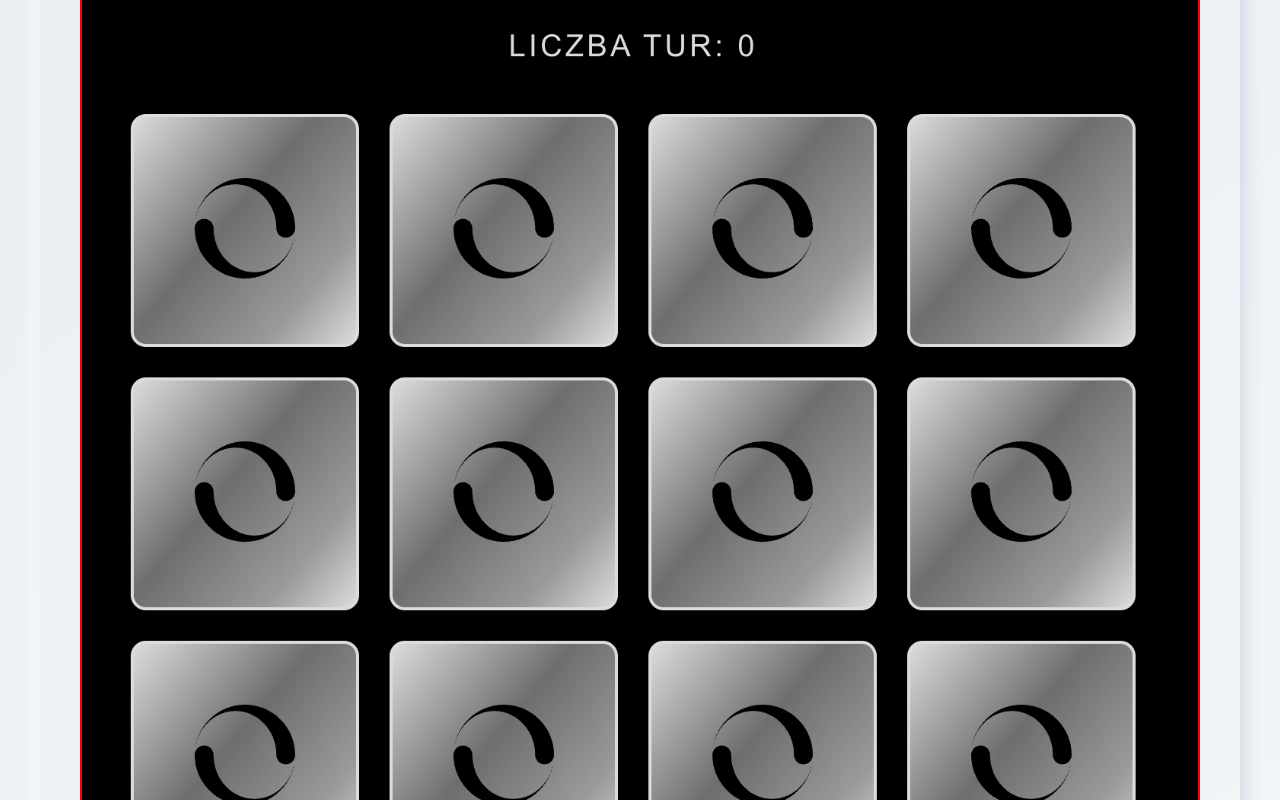
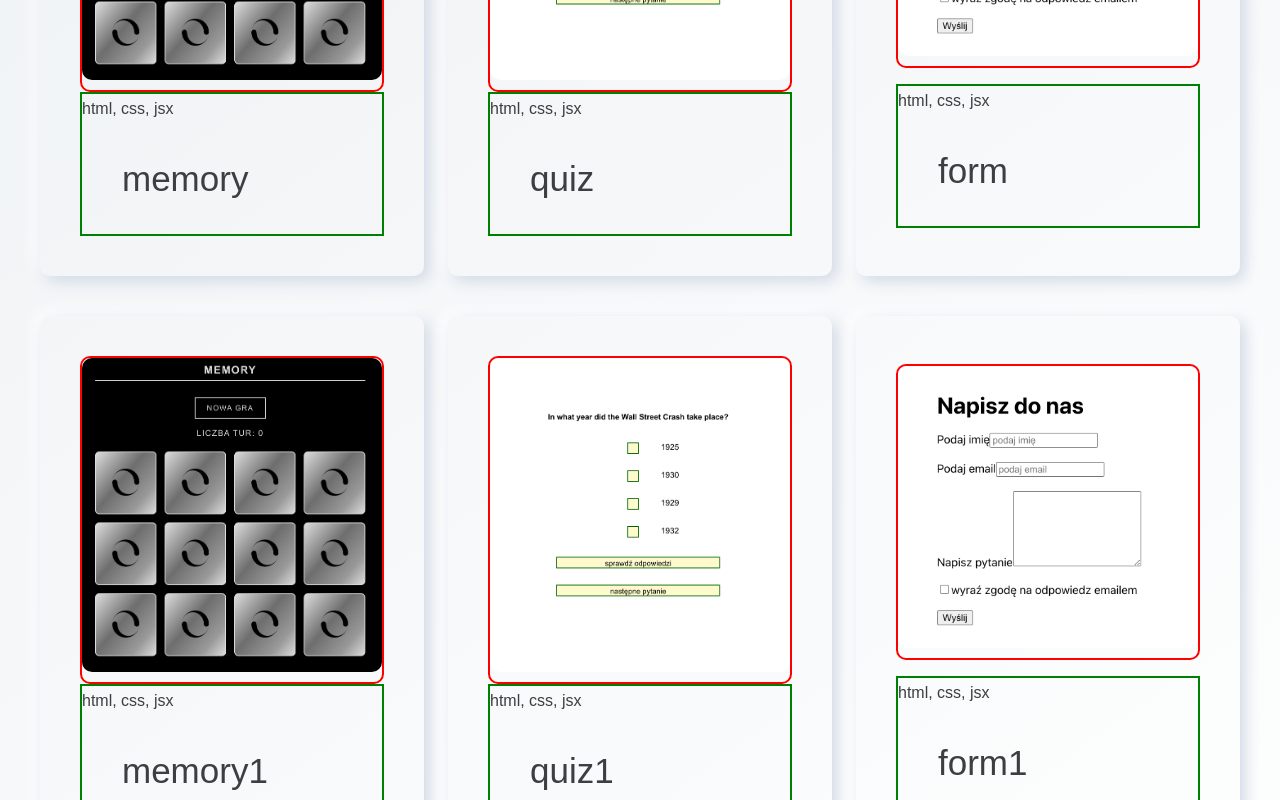
Before and after one commit to F-Agata/portfolio, a React (Create React App) app: page / in a window 1280 px wide. Shown: the part 2040-2840 px from the top of the page. Built offline with nearby package versions, Linux system fonts and the light colour scheme.

Commit message:
wip style

```diff
--- a/src/components/mainPortfolio/MainPortfolio.js
+++ b/src/components/mainPortfolio/MainPortfolio.js
@@ -1,8 +1,6 @@
 import React, {useState, useEffect} from 'react'
 import styled from 'styled-components'
-import { useMediaQuery } from 'react-responsive'
 
-import WrappMPOneItem from "../../styles/WrappMPOneItem";
 import MPText from "../../styles/MPText";
 import TitleOfSection from "../../styles/TitleOfSection";
 
@@ -28,10 +26,27 @@ const portfolioArray = [
     id: 'form',
     photo: form,
     skills: "html, css, jsx",
-  }
+  },
+    {
+        name: 'memory1',
+        id: 'memory1',
+        photo: memory,
+        skills: "html, css, jsx",
+    },
+    {
+        name: 'quiz1',
+        id: 'quiz1',
+        photo: quiz,
+        skills: "html, css, jsx",
+    },
+    {
+        name: 'form1',
+        id: 'form1',
+        photo: form,
+        skills: "html, css, jsx",
+    }
 ]
 
-// { setIsActiveProject({...isActiveProjects, [`isActiveProject${index+1}`]: true }) }
 
 const MainPortfolio = () => {
 
@@ -54,9 +69,7 @@ const MainPortfolio = () => {
           });}
 
 
-  const showDecorationLine = useMediaQuery({ query: '(min-width: 1080px)' })
-
-  const oneProject = portfolioArray.map((item, index) => {
+   const oneProject = portfolioArray.map((item, index) => {
 
   const isActive = isActiveProjects[`isActiveProject${index + 1}`]
 
@@ -69,8 +82,10 @@ const MainPortfolio = () => {
                   <WrappImgPF>
                       <ImgPF src={item.photo} />
                   </WrappImgPF>
-                  <MPText>{item.skills}</MPText>
-                  <TitleOfSection>{item.name}</TitleOfSection>
+                  <WrappInfo>
+                      <MPText>{item.skills}</MPText>
+                     <TitleOfSection>{item.name}</TitleOfSection>
+                  </WrappInfo>
               </WrappOneProject>
           )
       }
@@ -96,32 +111,77 @@ const WrappMainPortfolio = styled.section`
   flex-direction: column;
   align-items: center;
   //border: limegreen solid 2px;
-  @media (min-width: 992px) {
-     }`
+  @media (min-width: 700px) {
+    flex-direction: row;
+    flex-wrap: wrap;
+    justify-content: space-between;
+  }
+  `
 
 const WrappOneProject = styled.div`
+  width: 100%;
   margin: 0 0 40px 0px;
   box-shadow: ${props => props.theme.shadows.shadowWhite};
   bbackground: ${props => props.dataIsActiv ? props.theme.colors.colorPrimary : props.theme.gradients.gradientBox};order-radius: 5px;
   display: flex;
   flex-direction: column;
   flex-wrap: wrap;
+  justify-content: center;
+  align-items: center;
   padding: 40px;
-  //border: 2px solid red;
-  //align-self: stretch;
+  align-self: center;
+  border-radius: 10px;
+  //border: 2px solid pink;
+  @media (min-width: 550px) {
+     width: 80%;
+  }
+  @media (min-width: 700px) {
+    flex-direction: row;
+    width: 49%;
+    justify-content: space-between;
+    align-self: stretch;
+  }
+  @media (min-width: 900px) {
+    width: 46%;
+  }
   @media (min-width: 1080px) {
-
+    width: 32%;
   }
-\`
-
-  `
-
+     `
 
 const WrappImgPF = styled.div`
+  width: 100%;
   border: 2px solid red;
-  border-radius: 5px;
+  border-radius: 10px;
+  //@media (min-width: 600px) {
+  //  width: 49%;
+  //    }
+  //@media (min-width: 900px) {
+  //  width: 100%;
+  //}
+  //@media (min-width: 1080px) {
+  //  width: 49%;
+  //}
+
 `
 
 const ImgPF = styled.img`
+border-radius: 10px;
 width: 100%;
-height: 100%;`
+height: 100%;
+`
+
+const WrappInfo = styled.div `
+  width: 100%;
+  border: 2px solid green;
+  //@media (min-width: 600px) {
+  //  width: 49%;
+  //    }
+  //@media (min-width: 900px) {
+  //  width: 100%;
+  //}
+  //@media (min-width: 1080px) {
+  //  width: 49%;
+  //}
+
+`
--- a/src/styles/WrappMPOneItem.js
+++ b/src/styles/WrappMPOneItem.js
@@ -4,7 +4,7 @@ const WrappMPOneItem = styled.div`
   margin: 0 0 40px 0px ;
   box-shadow: ${props => props.theme.shadows.shadowWhite};
   background: ${props => props.theme.gradients.gradientBox};
-  border-radius: 5px;
+  border-radius: 10px;
   display: flex;
   flex-direction: column;
   flex-wrap: wrap;
```
